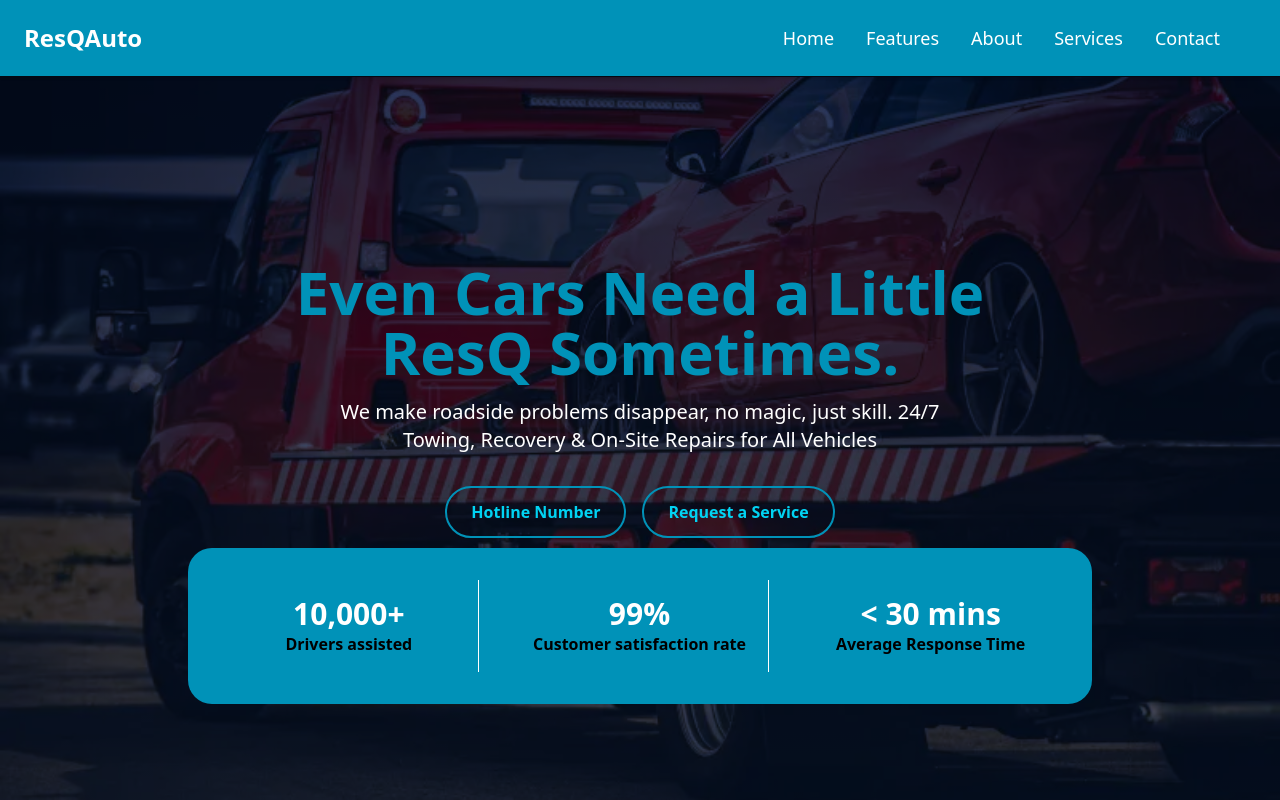
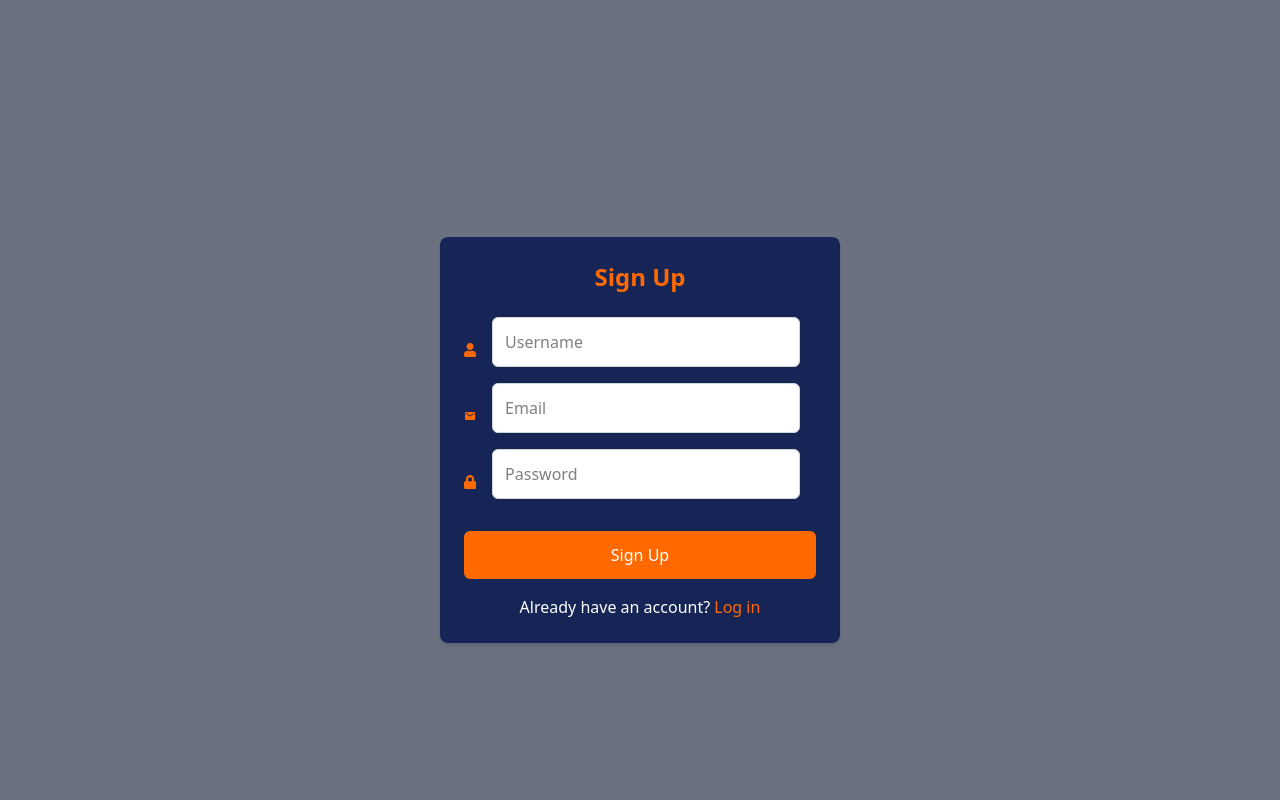
Before and after one commit to jeffkaberagithara-guru/carRecovery, a React (Vite) app: page /signup in a window 1280 px wide. Shown: the top 800 px of the page. Built offline with nearby package versions, Linux system fonts and the light colour scheme.

Commit message:
Add login and sign up pages for backend.

```diff
--- a/package.json
+++ b/package.json
@@ -11,13 +11,14 @@
   },
   "dependencies": {
     "@tailwindcss/vite": "^4.1.16",
-    "axios": "^1.13.1",
+    "axios": "^1.13.2",
     "framer-motion": "^12.23.24",
     "mongodb": "^6.20.0",
     "react": "^19.1.1",
     "react-dom": "^19.1.1",
     "react-icons": "^5.5.0",
     "react-intersection-observer": "^10.0.0",
+    "react-router-dom": "^7.9.5",
     "tailwindcss": "^4.1.16"
   },
   "devDependencies": {
--- a/src/App.jsx
+++ b/src/App.jsx
@@ -11,11 +11,17 @@ import Catalogue from './components/sections/catalogue'
 import Card from './components/common/card'
 import Contact from './components/sections/contacts'
 import Footer from './components/layout/footer'
-
+import Signup from './components/sections/Signup'
+import Login from './components/sections/Login'
+import { BrowserRouter,Routes,Route } from 'react-router-dom'
 function App() {
 
   return (
-    <>
+
+
+      <BrowserRouter>
+        <Routes>
+          <Route path="/" element={<>
             <Header />
 
           <Hero />
@@ -61,8 +67,61 @@ function App() {
 
           <SectionWrapper className="bg-cyan-950">
             <Footer />
+          </SectionWrapper><Header />
+
+          <Hero />
+
+          <SectionWrapper className="absolute top-160 left-0 right-0 mx-auto w-11/12 md:w-3/4 md:absolute md:top-125 md:left-0 md:right-0 md:mx-auto ">
+            <Stats />
           </SectionWrapper>
-    </>
+
+          <SectionWrapper>
+            <Expertise />
+          </SectionWrapper>
+
+          <SectionWrapper>
+            <Services />
+          </SectionWrapper>
+
+              <SectionWrapper >
+            <Catalogue />
+            <div className='grid grid-cols-1 md:grid-cols-2 lg:grid-cols-3 gap-6'>
+                <Card service="Towing & Recovery" quote="Ksh 10,000" image="/2 car towing.avif"/>
+                <Card service="Battery Jumpstart" quote="Ksh 1,000" image="/CarBattery.jpg"/>
+                <Card service="Tire Replacement" quote="Ksh 1,000" image="/Tyre.jpg"/>
+                <Card service="Fuel Delivery" quote="Ksh 1,000" image="/Fuel Road Assistance.webp"/>
+                <Card service="Vehicle Unlocking" quote="Ksh 1,500" image="/Unlockdoor1.jpg"/>
+                <Card service="Rescue & Pull-Out" quote="Ksh 10,000" image="/Tow truck technician 6.jpg"/>
+                <Card service="Technical Diagnosis" quote="Ksh 3,000" image="/Technician unsplash.jpg"/>
+                <Card service="Hybrid System Diagnostics" quote="Ksh 3,500" image="/Plug-in recharge unsplash.jpg"/>
+                <Card service="Towing for Electric & Hybrid Vehicles" quote="Ksh 12,500" image="/EVtowed.webp"/>
+                </div>
+          </SectionWrapper>
+
+          <SectionWrapper>
+            <Explanation />
+          </SectionWrapper>
+
+          <SectionWrapper>
+            <Testimonial />
+          </SectionWrapper>
+
+          <SectionWrapper className="bg-cyan-600">
+            <Contact />
+          </SectionWrapper>
+
+          <SectionWrapper className="bg-cyan-950">
+            <Footer />
+          </SectionWrapper>
+        </>} />
+
+        <Route path='/signup' element={<Signup/>} />
+        <Route path='/login' element={<Login/>} />
+
+            </Routes>
+          </BrowserRouter>
+
+
   )
 }
 
--- a/src/components/layout/header.jsx
+++ b/src/components/layout/header.jsx
@@ -3,10 +3,10 @@ import Navbar from "./navigation";
 
 const Header = () => {
     return (
-        <header className="fixed top-0 left-0 w-full bg-cyan-600 text-white border-b border-gray-950 shadow-sm z-50">
+        <header className="fixed top-0 left-0 w-full bg-black-400 text-cyan-950 border-gray-950 shadow-sm z-50">
             <div className="max-w-7xl mx-auto px-6 py-2 flex items-center justify-between">
                 <div className="flex items-center space-x-2 cursor-pointer">
-                    <h1 className="text-2xl font-bold text-white">ResQAuto</h1>
+                    <h1 className="text-2xl font-bold text-red-800">ResQAuto</h1>
                 </div>
                 <Navbar />
             </div>
--- a/src/components/layout/navigation.jsx
+++ b/src/components/layout/navigation.jsx
@@ -57,7 +57,7 @@ const Navbar = () => {
                         <li key={id}>
                             <button
                                 onClick={() => handleScroll(to)}
-                                className="cursor-pointer text-white hover:text-white hover:translate-y-1 transition text-lg transition focus:outline-none focus:ring-2 focus:ring-white rounded">
+                                className="cursor-pointer text-red-800 hover:text-cyan-600 font-semibold hover:translate-y-1 transition text-lg transition focus:outline-none focus:ring-2 focus:ring-white rounded">
                                 {name}
                             </button>
                         </li>
@@ -70,7 +70,7 @@ const Navbar = () => {
                     aria-expanded={navOpen}
                     aria-controls="mobile-menu"
                     aria-label="Toggle menu"
-                    className="md:hidden cursor-pointer text-white hover:text-white hover:translate-y-1 transition text-2xl focus:outline-none focus:ring-2 focus:ring-white rounded">
+                    className="md:hidden cursor-pointer text-white font-semibold hover:text-white hover:translate-y-1 transition text-2xl focus:outline-none focus:ring-2 focus:ring-white rounded">
                     {navOpen ? <FaTimes /> : <FaBars />}
                 </button>
             </div>
--- /dev/null
+++ b/src/components/sections/Login.jsx
@@ -0,0 +1,60 @@
+import { Link } from 'react-router-dom';
+import { FaLock } from 'react-icons/fa';
+import { MdEmail } from 'react-icons/md'
+import { useState } from 'react';
+import { useNavigate } from 'react-router-dom';
+import axios from 'axios';
+
+function Login() {
+
+    const [email, setEmail] = useState('');
+    const [password, setPassword] = useState('');
+    const navigate = useNavigate();
+
+
+    // function for handling the login
+    const handleLogin = async (e) => {
+        try {
+            e.preventDefault()
+            const res = await axios.post('http://localhost:3000/login', { email, password });
+            // storing the generated token in the local storage for easy accessibility
+            localStorage.setItem('token', res.data.token);
+            alert('You have sucessfully loged in');
+            navigate('/home')
+        }
+        catch (error) {
+            console.error(error);
+            alert('Invalid Credentials')
+
+        }
+    }
+
+
+    return (
+        <section className=" bg-gray-500 min-h-screen flex items-center justify-center ">
+            <div className=" w-100 mx-auto mt-20 p-6 bg-blue-950  rounded-lg shadow-md ">
+                <form onSubmit={handleLogin}>
+                    <h1 className="text-orange-500 font-bold text-center text-2xl">Log In</h1> <br />
+                    <div className="flex items-center gap-4">
+                        <MdEmail className="text-sm text-orange-500" />
+                        <input type="email" value={email} onChange={(e) => setEmail(e.target.value)} placeholder="Email" className="p-3 border border-gray-300 outline-none bg-white w-full mb-4 rounded-md" required /> <br />
+                    </div>
+
+                    <div className="flex items-center gap-4">
+                        <FaLock className="text-sm text-orange-500" />
+                        <input type="password" value={password} onChange={(e) => setPassword(e.target.value)} placeholder="Password" className="p-3 border border-gray-300 outline-none bg-white w-full mb-4 rounded-md" required /> <br />
+                    </div>
+
+                    <button type="submit" className="mt-4 p-3 w-full bg-orange-500 hover:bg-orange-700 cursor-pointer text-white rounded-md">Log In</button>
+                </form>
+                <p className="text-center text-white mt-4">Don't have an account? <Link to="/signup" className="text-orange-500 hover:underline">Sign up</Link></p>
+            </div>
+        </section>
+
+
+
+
+    )
+}
+
+export default Login
--- /dev/null
+++ b/src/components/sections/Signup.jsx
@@ -0,0 +1,63 @@
+import { Link } from "react-router-dom";
+import { useNavigate } from 'react-router-dom';
+import axios from 'axios';
+import { useState } from 'react';
+import { FaUser, FaLock } from 'react-icons/fa';
+import { MdEmail } from 'react-icons/md'
+
+function Signup() {
+    const [userName, setUsername] = useState('')
+    const [email, setEmail] = useState('')
+    const [password, setPassword] = useState('')
+    const navigate = useNavigate();
+
+    // function for handling the signup after submit is clicked
+    const handleSignup = async (e) => {
+        try {
+            e.preventDefault();
+            await axios.post('http://localhost:3000/signup', { userName, email, password });
+            alert('You have sucesfully Registered Login now');
+            navigate('/login')
+
+        } catch (error) {
+            console.error(error)
+            alert('Error has occured during sign up')
+        }
+
+
+    }
+
+
+    return (
+
+        <section className=" bg-gray-500 min-h-screen flex items-center justify-center ">
+            <div className=" w-100 mx-auto mt-20 p-6 bg-blue-950  rounded-lg shadow-md ">
+                <form onSubmit={handleSignup}>
+                    <h1 className="text-orange-500 font-bold text-center text-2xl">Sign Up</h1> <br />
+                    <div className="flex items-center gap-4">
+                        <FaUser className="text-sm text-orange-500" />
+                        <input type="text" placeholder="Username" value={userName} onChange={(e) => setUsername(e.target.value)} className="p-3 border border-gray-300 outline-none bg-white w-full mb-4 rounded-md" required /> <br />
+                    </div>
+                    <div className="flex items-center gap-4">
+                        <MdEmail className="text-sm text-orange-500" />
+                        <input type="email" placeholder="Email" value={email} onChange={(e) => setEmail(e.target.value)} className="p-3 border border-gray-300 outline-none bg-white w-full mb-4 rounded-md" required /> <br />
+                    </div>
+
+                    <div className="flex items-center gap-4">
+                        <FaLock className="text-sm text-orange-500" />
+                        <input type="password" placeholder="Password" value={password} onChange={(e) => setPassword(e.target.value)} className="p-3 border border-gray-300 outline-none bg-white w-full mb-4 rounded-md" required /> <br />
+                    </div>
+
+
+
+                    <button type="submit" className="mt-4 p-3 w-full bg-orange-500 hover:bg-orange-700 cursor-pointer text-white rounded-md">Sign  Up</button>
+                </form>
+                <p className="text-center text-white mt-4">Already have an account? <Link to="/login" className="text-orange-500 hover:underline">Log in</Link></p>
+            </div>
+        </section>
+
+
+    )
+}
+
+export default Signup
--- a/src/components/sections/explanation.jsx
+++ b/src/components/sections/explanation.jsx
@@ -6,11 +6,6 @@ function Explanation() {
 
             <div className="grid grid-cols-1 md:grid-cols-2 gap-8 items-center overflow-hidden mx-auto">
                 <div className="container mx-auto">
-                    <h2 className="text-4xl font-bold text-cyan-700 mb-6">About Us</h2>
-
-                    <p className="text-lg text-black mb-6">ResQAuto was created out of a simple idea to make roadside assistance faster, smarter and more dependable for every driver.
-                        After witnessing countless drivers stranded on the road due to breakdowns, flat tires or simple electrical faults, I realized that most roadside problems could be solved quickly
-                        if the right help arrived on time.</p>
 
                     <h2 className="text-4xl font-bold text-cyan-700 mb-6">Why Choose Us</h2>
                     <ul className="mt-9 space-y-4 text-black">
--- a/src/components/sections/hero.jsx
+++ b/src/components/sections/hero.jsx
@@ -1,7 +1,9 @@
+import { Link } from "react-router-dom";
+
 function Hero() {
     return (
         <section id="hero" className=" text-center flex items-center justify-center" style={{
-            backgroundImage: `linear-gradient(rgba(0, 14, 60, 0.85), rgba(0, 12, 61, 0.7)), url('/Tow truck1.jpg')`,
+            backgroundImage: `linear-gradient(rgba(1, 39, 59, 0.95), rgba(9, 82, 91, 0.9)), url('/Tow truck1.jpg')`,
             backgroundBlendMode: 'multiply',
             backgroundSize: 'cover',
             backgroundPosition: 'center',
@@ -14,13 +16,15 @@ function Hero() {
                     </p>
 
                     <div className="flex gap-4  justify-center mt-8">
-                        <button className="px-6 py-3 border-2 border-cyan-600 text-cyan-400 font-semibold rounded-full hover:bg-cyan-600 hover:text-white transition">
-                             Hotline Number
+
+                        <Link to="/signup">
+                            <button className="px-6 py-3 border-2 border-cyan-600 text-cyan-400 font-semibold rounded-full hover:bg-cyan-600 hover:text-white transition">
+                             Register
                          </button>
+                        </Link>
 
-                        <button className="px-6 py-3 border-2 border-cyan-600 text-cyan-400 font-semibold rounded-full hover:bg-cyan-600 hover:text-white transition">
-                             Request a Service
-                        </button>
+
+
 
                     </div>
                 </div>
```
Also changed, not shown: public/image.png (added), src/App.css (line endings or trailing spaces), 1 other file (tests, documents, lock files or other folders). Lines whose indentation alone changed are shown as unchanged.
